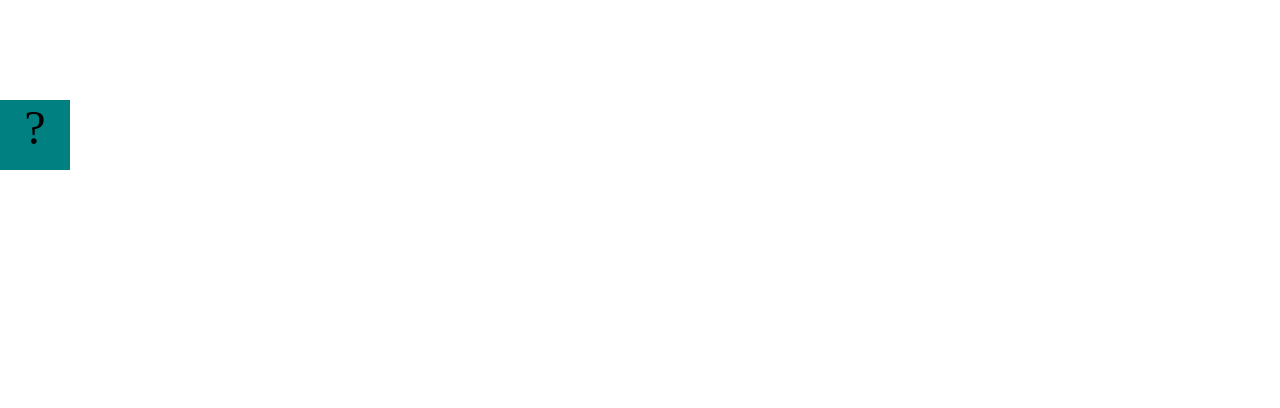
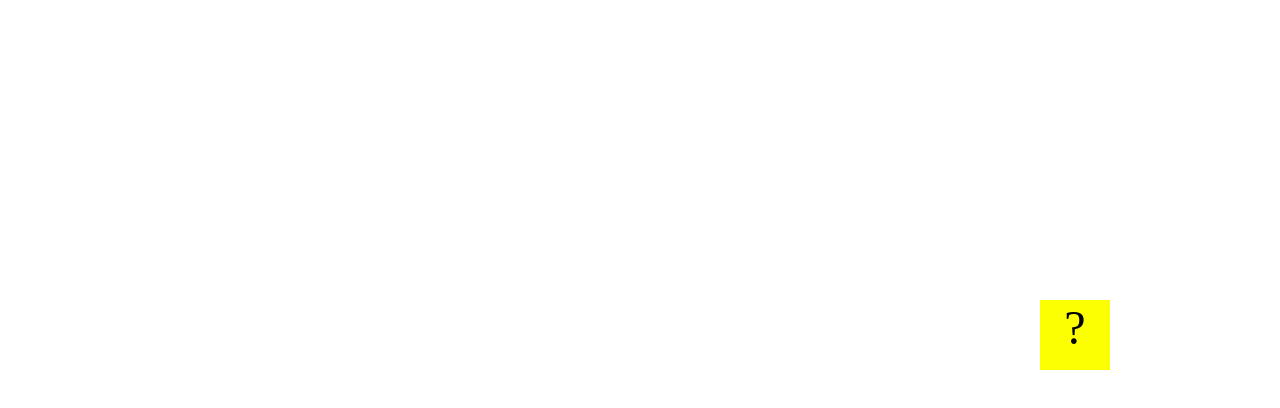
Before and after one commit to dominicveals/dominicveals.github.io, a plain HTML site: page projects/bouncing-box/index.html in a window 1280 px wide. Drawn offline with Linux system fonts and the light colour scheme.

Commit message:
move bouncing box

```diff
--- a/projects/bouncing-box/index.html
+++ b/projects/bouncing-box/index.html
@@ -8,7 +8,7 @@
 		.box {
 			width: 70px;
 			height: 70px;
-			background-color: teal;
+			background-color: rgb(251, 255, 1);
 			font-size: 300%;
 			text-align: center;
 			display: block;
@@ -47,10 +47,10 @@
 			box.on('click', handleBoxClick);
 
 			// moves the Box to a new position on the screen along the X-Axis
-			function moveBoxTo(newPositionX) {
-				box.css("left", newPositionX);
-			}
-
+			function moveBoxTo(newPositionX, newPositionY) {
+             box.css("left", newPositionX);
+			 box.css("top", newPositionY);
+             }
 			// changes the text displayed on the Box
 			function changeBoxText(newText) {
 				box.text(newText);
@@ -62,17 +62,30 @@
 
 			// TODO 2 - Variable declarations
 
-
-
+            var positionX = 500;
+			var points = 0;
+			var speed = 10;
+			var positionY = 300;
+			var speedY = 5
 			/*
 			This Function will be called 20 times/second. Each time it is called,
 			it should move the Box to a new location. If the box drifts off the screen
 			turn it around!
 			*/
 			function update() {
+				positionX = positionX + speed;
+				moveBoxTo(positionX, positionY);
+				if (positionX > boardWidth){
+				 speed = - speed;
+				} else if (positionX < 0){
+				 speed = - speed;
+				}
+			};
 
 
-			};
+
+
+
 
 			/*
 			This Function will be called each time the box is clicked. Each time it is called,
@@ -80,9 +93,16 @@
 			the left side of the screen.
 			*/
 			function handleBoxClick() {
+                       positionX = 0;
+			           changeBoxText(points);
+					    points += 1;
+						speed += 3;
 
-
-
+						if ( speed = + number){
+							speed = +3;
+						} else if (speed = - number){
+							speed = -3;
+						}
 			};
 		})();
 	</script>
```
